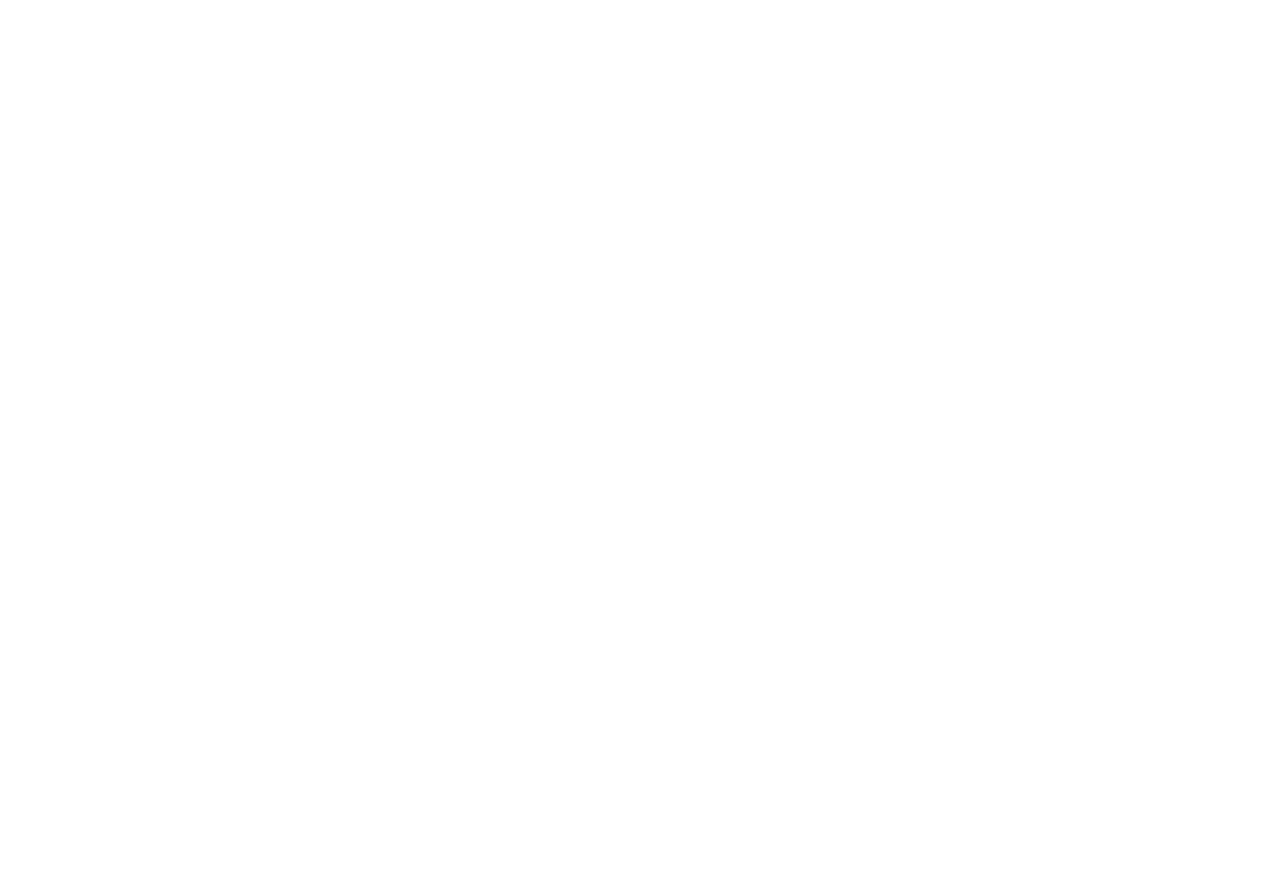
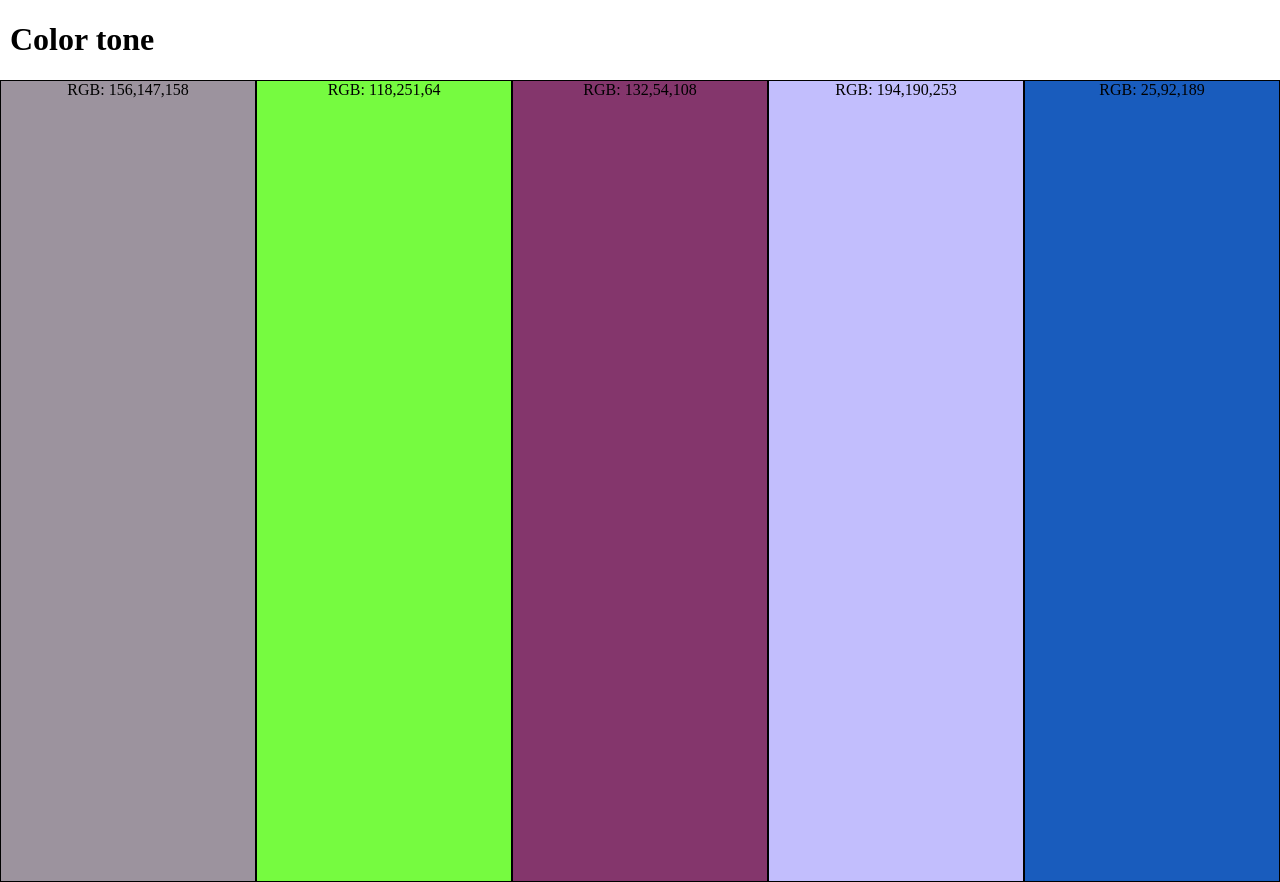
Before and after one commit to Lau-szutner/color-tone, a plain HTML site: page index.html in a window 1280 px wide. Before the commit the page ends 800 px from the top, so only its background shows below. Drawn offline with Linux system fonts and the light colour scheme.

Commit message:
agrego js y estilos

```diff
--- a/css/styles.css
+++ b/css/styles.css
@@ -0,0 +1,17 @@
+header h1 {
+  margin-left: 10px;
+}
+
+#colors {
+  height: 100vh;
+  display: flex;
+  justify-content: space-between;
+}
+
+.color {
+  height: 100%;
+  width: 100%;
+  border: 1px solid black;
+  display: flex;
+  justify-content: center;
+}
--- a/index.html
+++ b/index.html
@@ -10,6 +10,18 @@
     <title>Color Tone</title>
   </head>
   <body>
+    <header>
+      <h1>Color tone</h1>
+    </header>
+    <main>
+      <div id="colors">
+        <div class="color" id="uno"></div>
+        <div class="color" id="dos"></div>
+        <div class="color" id="tres"></div>
+        <div class="color" id="cuatro"></div>
+        <div class="color" id="cinco"></div>
+      </div>
+    </main>
     <script src="js/main.js"></script>
   </body>
 </html>
--- a/js/main.js
+++ b/js/main.js
@@ -0,0 +1,27 @@
+let uno = document.getElementById('uno');
+let dos = document.getElementById('dos');
+let tres = document.getElementById('tres');
+let cuatro = document.getElementById('cuatro');
+let cinco = document.getElementById('cinco');
+
+let colores = function (id) {
+  let numeroColor = [];
+
+  for (let i = 1; i <= 3; i++) {
+    let random = Math.floor(Math.random() * 255) + 1;
+    random.push;
+    numeroColor.push(random);
+  }
+
+  id.style.backgroundColor = `rgb(${numeroColor[0]},${numeroColor[1]},${numeroColor[2]})`;
+
+  id.innerText = `RGB: ${numeroColor}`;
+};
+
+for (let i = 0; i <= 6; i++) {
+  colores(uno);
+  colores(dos);
+  colores(tres);
+  colores(cuatro);
+  colores(cinco);
+}
```
